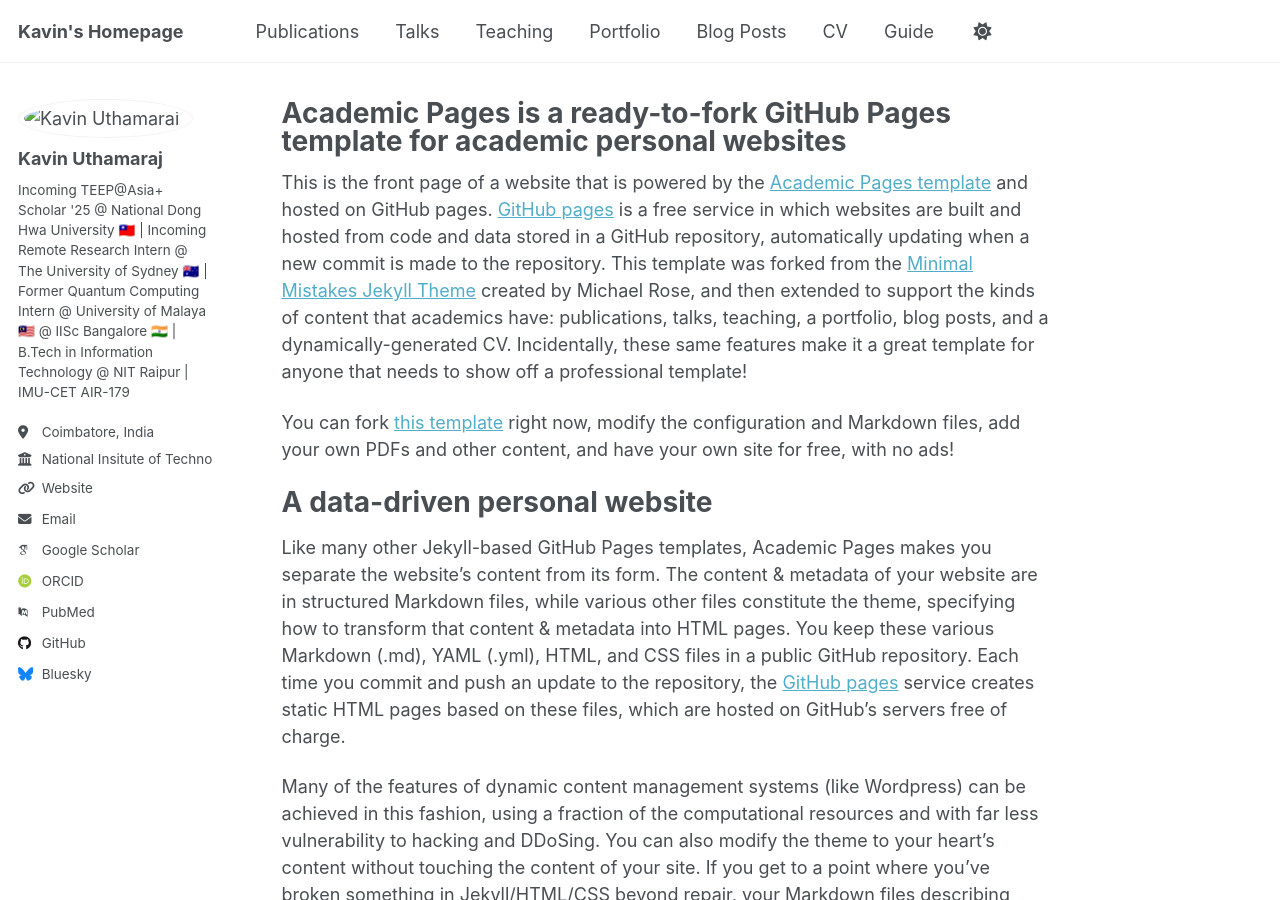
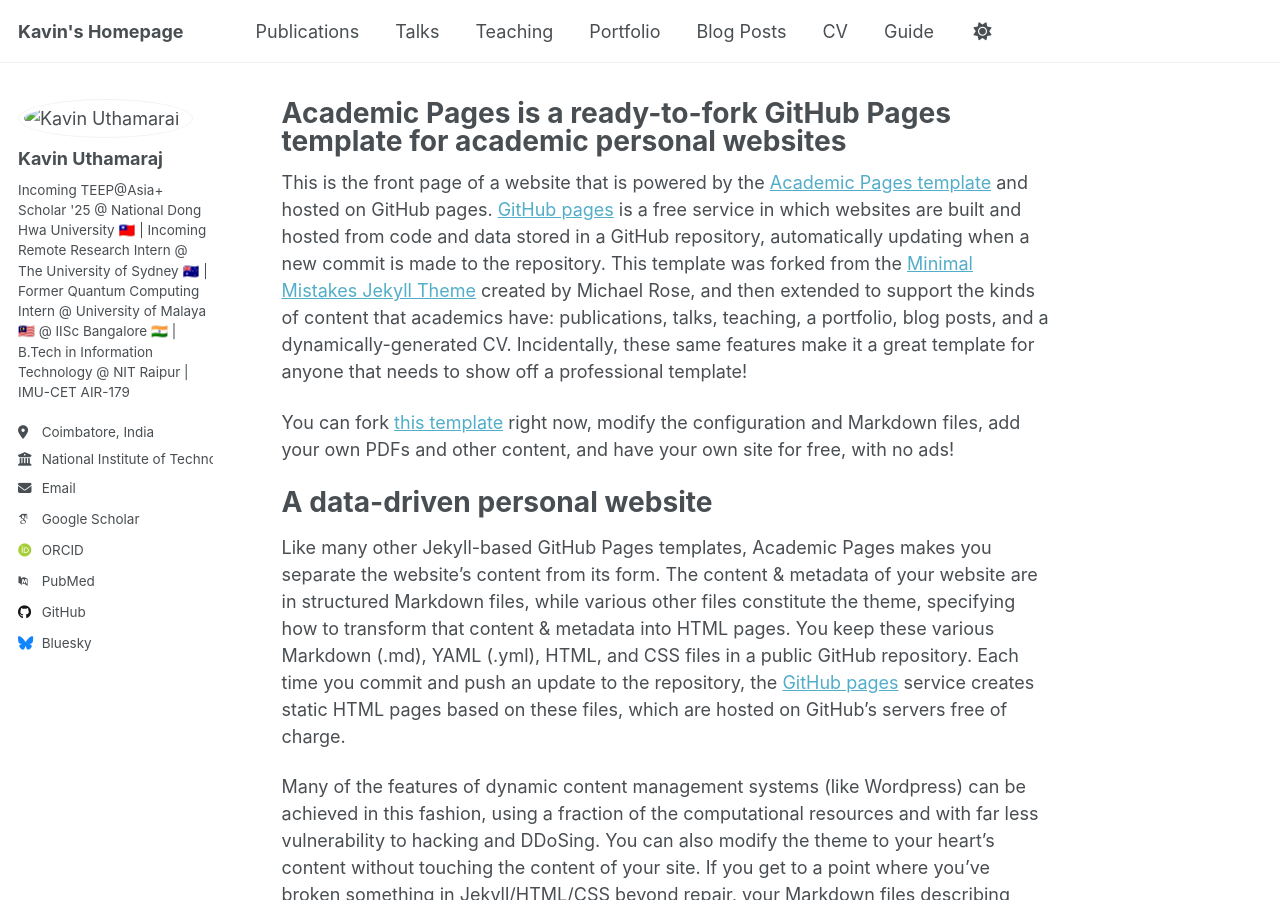
Before and after one commit to kavinuthamaraj/kavinuthamaraj, a Jekyll site: the page built from _pages/about.md, in a window 1280 px wide and 900 px high. Built offline with Jekyll 4.4.1, drawn with Linux system fonts in a browser that asks for light colours; some web fonts are replaced; a script that is not in the unit is left out.

Commit message:
Update _config.yml

```diff
--- a/_config.yml
+++ b/_config.yml
@@ -28,8 +28,7 @@
   pronouns         : # example: "she/her"
   bio              : "Incoming TEEP@Asia+ Scholar '25 @ National Dong Hwa University 🇹🇼 | Incoming Remote Research Intern @ The University of Sydney 🇦🇺 | Former Quantum Computing Intern @ University of Malaya 🇲🇾 @ IISc Bangalore 🇮🇳 | B.Tech in Information Technology @ NIT Raipur | IMU-CET AIR-179"
   location         : "Coimbatore, India"
-  employer         : "National Insitute of Technology Raipur"
-  uri              : https://nitrr.ac.in/
+  employer         : "National Institute of Technology Raipur"
   email            : "cukavin020.btech2023@bt.nitrr.ac.in"
 
   # Academic websites
```
